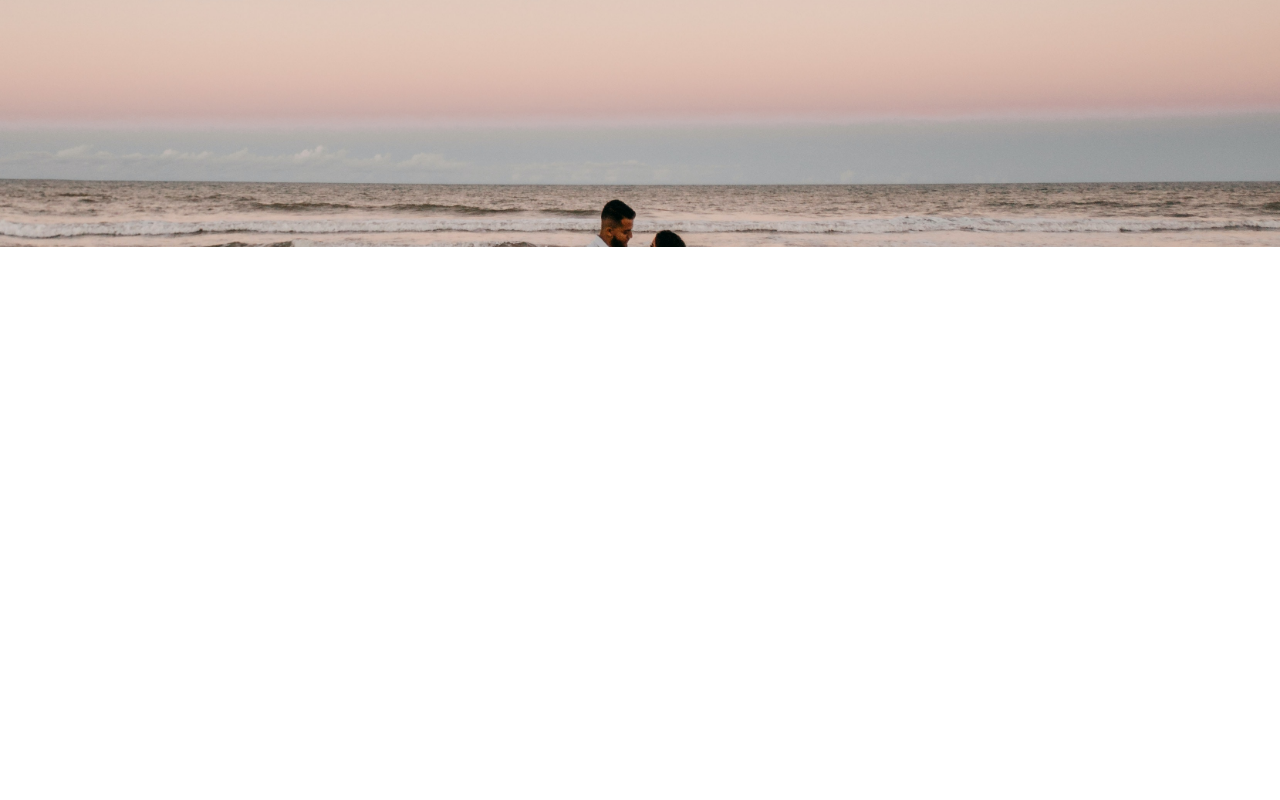
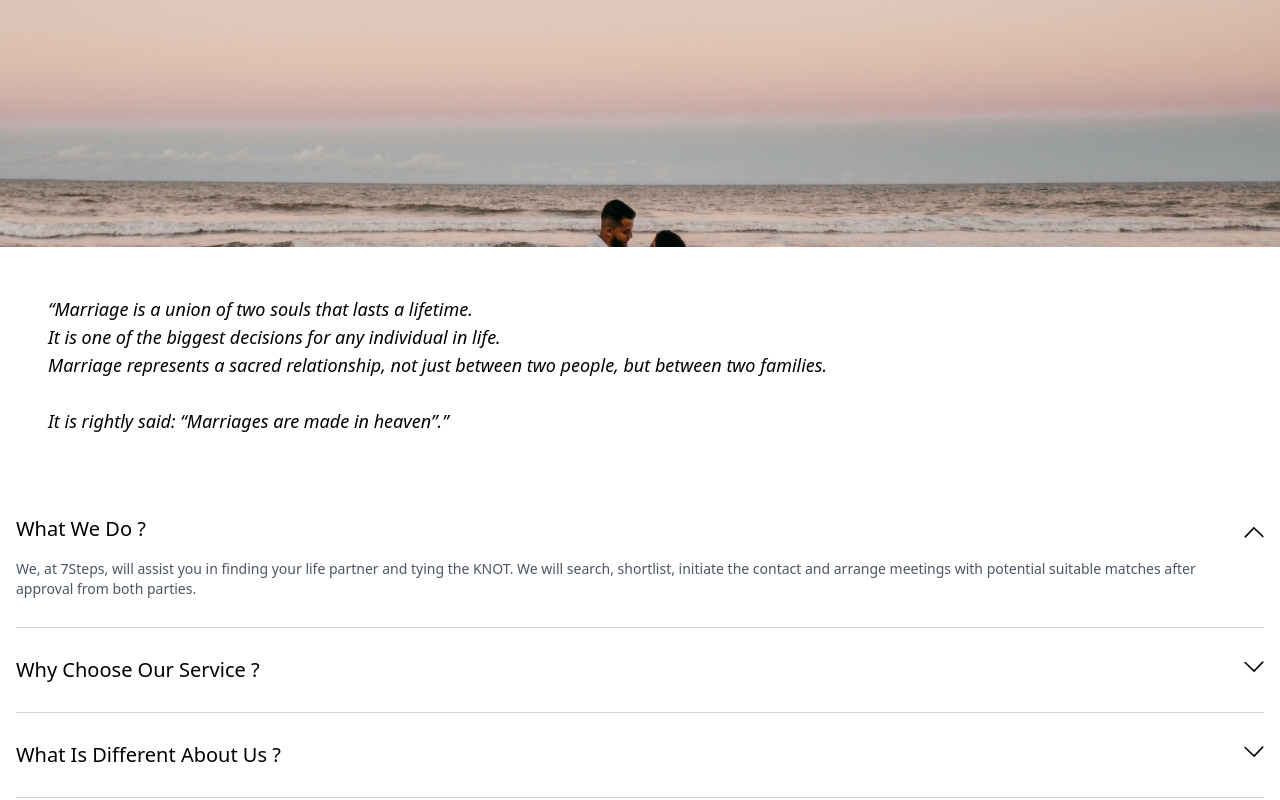
Before and after one commit to satvik-1203/7setps-client, a Next.js app: page / in a window 1280 px wide. Shown: the part 2153-2953 px from the top of the page. Built offline with nearby package versions, Linux system fonts and the light colour scheme.

Commit message:
finished animations and homepage

```diff
--- a/components/pages/home/HomeTwoData.tsx
+++ b/components/pages/home/HomeTwoData.tsx
@@ -1,9 +1,39 @@
-import React from "react";
+import React, { useState } from "react";
+import { IHomeTwo } from "@Root/pages/index";
+import { AnimateSharedLayout } from "framer-motion";
+import Questions from "./Questions";
 
-interface Props {}
+interface Props {
+  data: IHomeTwo;
+}
 
-const HomeTwoData: React.FC<Props> = () => {
-  return <div className=""></div>;
+const HomeTwoData: React.FC<Props> = ({ data }) => {
+  const [questionState, setQuestionState] = useState([true, false, false]);
+
+  const handleQuestionState = (index: number) => {
+    const states = questionState.map((_) => false);
+    states[index] = true;
+    setQuestionState(states);
+  };
+  return (
+    <div>
+      <div
+        className="px-12 py-4 mb-16 text-lg italic"
+        dangerouslySetInnerHTML={{ __html: data.quote }}
+      />
+      <div className=" px-4 ">
+        {data.questions.map((question, index) => (
+          <Questions
+            key={index}
+            state={questionState[index]}
+            data={question}
+            handleQuestionState={handleQuestionState}
+            id={index}
+          />
+        ))}
+      </div>
+    </div>
+  );
 };
 
 export default HomeTwoData;
--- /dev/null
+++ b/components/pages/home/Questions.tsx
@@ -0,0 +1,55 @@
+import React, { useState } from "react";
+import { motion, useAnimation } from "framer-motion";
+import Image from "next/image";
+
+interface Props {
+  data: { question: string; answer: string };
+  state: boolean;
+  handleQuestionState: (index: number) => void;
+  id: number;
+}
+
+const rotateAnimation = {
+  initial: {
+    rotate: "0deg",
+  },
+  animate: {
+    rotate: "180deg",
+  },
+};
+
+const Questions: React.FC<Props> = ({
+  data,
+  state,
+  id,
+  handleQuestionState,
+}) => {
+  const { answer, question } = data;
+  const controls = useAnimation();
+
+  if (state) controls.start("animate");
+  if (!state) controls.start("initial");
+
+  return (
+    <motion.div
+      layout
+      onClick={() => handleQuestionState(id)}
+      className="border-gray-300 border-b-[0.5px] mt-7"
+    >
+      <motion.div className="text-xl flex justify-between items-center" layout>
+        <span>{question}</span>
+        <motion.span variants={rotateAnimation} animate={controls}>
+          <Image width={20} height={20} src="/arrowdown.svg" />
+        </motion.span>
+      </motion.div>
+      {state && (
+        <motion.div layout className="text-sm pr-8 text-gray-600 my-4">
+          {answer}
+        </motion.div>
+      )}
+      <motion.div layout className=" mt-7"></motion.div>
+    </motion.div>
+  );
+};
+
+export default Questions;
--- /dev/null
+++ b/content/hometwodata.json
@@ -0,0 +1,17 @@
+{
+  "quote": "<blockquote> <span>“</span>Marriage is a union of two souls that lasts a lifetime. <br>It is one of the biggest decisions for any individual in life.<br>Marriage represents a sacred relationship, not just between two people, but between two families. <br><br>It is rightly said: “Marriages are made in heaven”.<span>”</span></blockquote>",
+  "questions": [
+    {
+      "question": "What We Do ?",
+      "answer": "We, at 7Steps, will assist you in finding your life partner and tying the KNOT. We will search, shortlist, initiate the contact and arrange meetings with potential suitable matches after approval from both parties."
+    },
+    {
+      "question": "Why Choose Our Service ?",
+      "answer": "We will be a part of your journey throughout this process. You can count on us to treat your personal information with the privacy, confidentiality and judiciousness it requires."
+    },
+    {
+      "question": "What Is Different About Us ?",
+      "answer": "We listen to you and will ensure your preferences are met. We understand that every individual is different. We also understand traditional values and will ensure they are upheld. We undertake to initiate your journey as husband and wife with love, laughter, blessings and good memories."
+    }
+  ]
+}
--- a/pages/index.tsx
+++ b/pages/index.tsx
@@ -1,37 +1,34 @@
-import Head from "next/head";
-import { GetStaticProps, InferGetStaticPropsType } from "next";
-import axios from "axios";
-
 import OurStory from "@Components/pages/home/OurStory";
 import HomeOne from "@Components/pages/home/HomeOne";
 import HomeTwo from "@Components/pages/home/HomeTwo";
 import HomeTwoData from "@Components/pages/home/HomeTwoData";
 
-const Home = ({ data }: InferGetStaticPropsType<typeof getStaticProps>) => {
+import ourStory from "@Root/content/ourstory.json";
+import question from "@Root/content/hometwodata.json";
+
+export interface IOurStory {
+  title: string;
+  description: Array<string>;
+}
+
+export interface IHomeTwo {
+  quote: string;
+  questions: Array<{ question: string; answer: string }>;
+}
+
+const Home = () => {
   return (
     <div>
       <HomeOne />
       <div className="min-h-screen flex items-center">
-        <OurStory data={data} />
+        <OurStory data={ourStory} />
       </div>
       <HomeTwo />
-      <div className="min-h-screen flex items-center">
-        <HomeTwoData />
+      <div className="min-h-screen py-8">
+        <HomeTwoData data={question} />
       </div>
     </div>
   );
 };
 
-export interface IData {
-  title: string;
-  description: Array<string>;
-}
-
-export const getStaticProps: GetStaticProps = async () => {
-  const data: IData = await (
-    await axios.get("http://localhost:3000/content/ourstory.json")
-  ).data;
-  return { props: { data } };
-};
-
 export default Home;
```
Also changed, not shown: components/pages/home/OurStory.tsx (+4 -4 lines), content/ourstory.json (renamed from public/content/ourstory.json), public/arrowdown.svg (renamed from images/arrowDown.svg).
